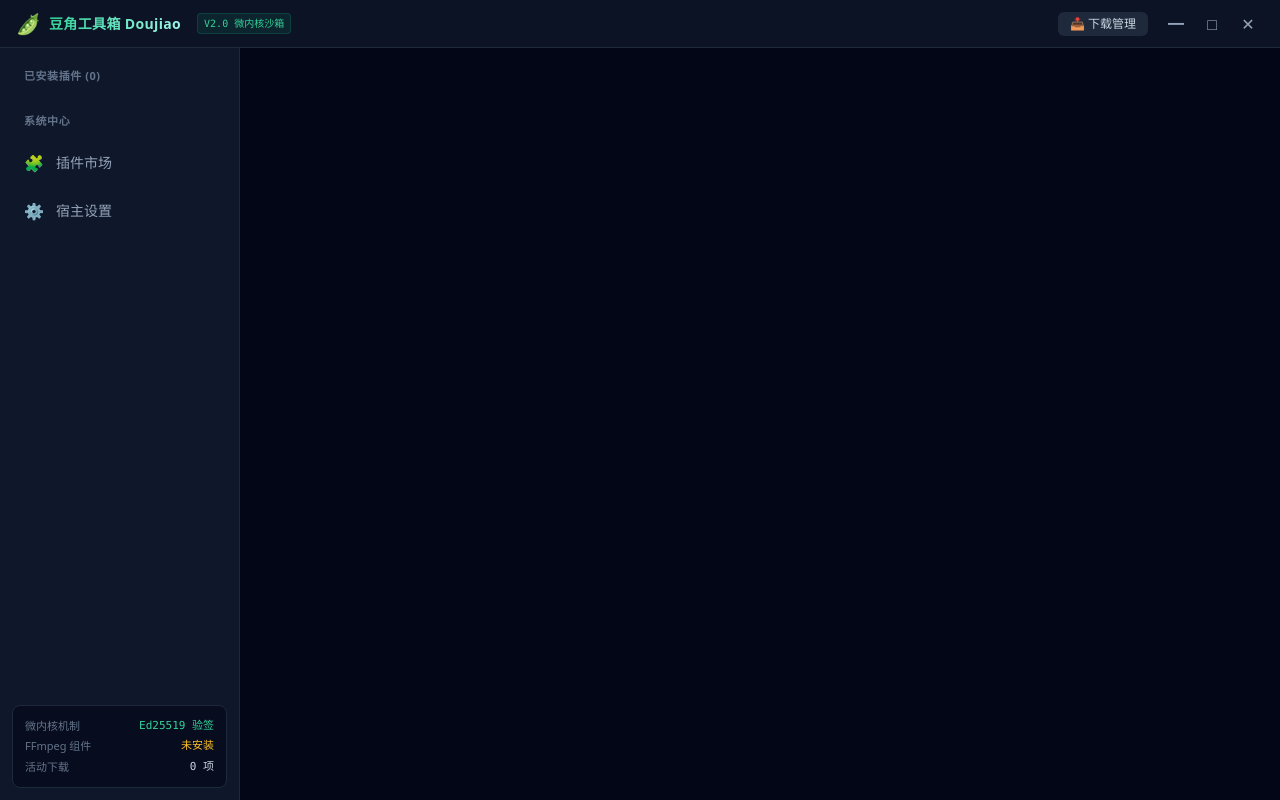
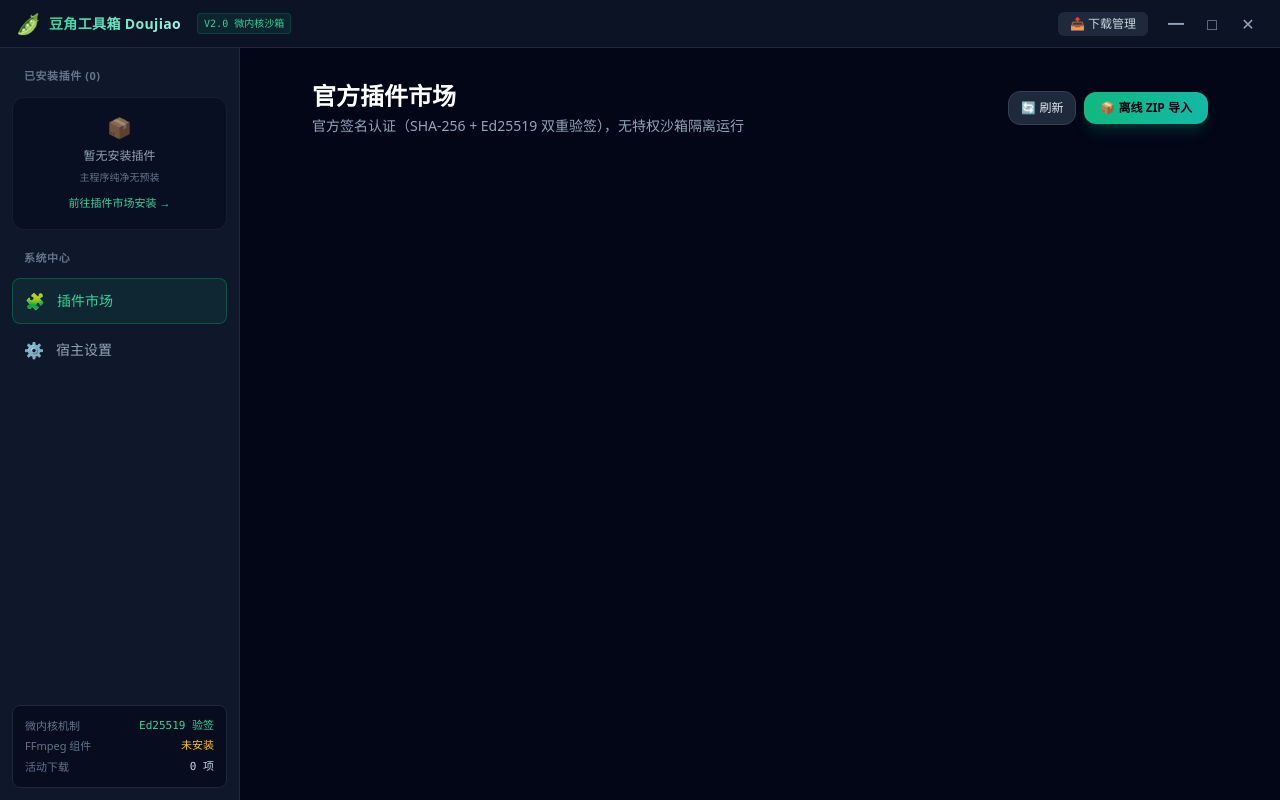
Before and after one commit to newbee7955/doujiao, a React (Vite) app in the folder apps/host/: page / in a window 1280 px wide. Built offline with nearby package versions, Linux system fonts and the light colour scheme.

Commit message:
feat: start host with zero pre-installed plugins for manual testing

```diff
--- a/apps/host/src/renderer/src/App.tsx
+++ b/apps/host/src/renderer/src/App.tsx
@@ -50,7 +50,7 @@ interface PermissionDiffModalData {
 export default function App(): JSX.Element {
   const [plugins, setPlugins] = useState<PluginInfo[]>([])
   const [marketPlugins, setMarketPlugins] = useState<MarketPlugin[]>([])
-  const [activeTab, setActiveTab] = useState<string>('douyin-downloader')
+  const [activeTab, setActiveTab] = useState<string>('market')
   const [tasks, setTasks] = useState<any[]>([])
   const [showTasksDrawer, setShowTasksDrawer] = useState(false)
   const [douyinLoggedIn, setDouyinLoggedIn] = useState(false)
@@ -66,13 +66,11 @@ export default function App(): JSX.Element {
     if (window.hostAPI?.listPlugins) {
       const list = await window.hostAPI.listPlugins()
       setPlugins(list || [])
-      if (list && list.length > 0) {
       setActiveTab((prev) => {
         if (prev === 'market' || prev === 'settings') return prev
-          const exists = list.some((p: any) => p.id === prev)
-          return exists ? prev : list[0].id
+        const exists = list && list.some((p: any) => p.id === prev)
+        return exists ? prev : 'market'
       })
-      }
     }
   }
 
@@ -362,7 +360,20 @@ export default function App(): JSX.Element {
               已安装插件 ({plugins.length})
             </div>
 
-            {plugins.map((plugin) => (
+            {plugins.length === 0 ? (
+              <div className="px-3 py-4 my-1 rounded-xl bg-slate-950/40 border border-slate-800/60 text-center space-y-1.5">
+                <div className="text-xl opacity-60">📦</div>
+                <div className="text-xs text-slate-400 font-medium">暂无安装插件</div>
+                <p className="text-[10px] text-slate-500">主程序纯净无预装</p>
+                <button
+                  onClick={() => setActiveTab('market')}
+                  className="text-[11px] text-emerald-400 hover:underline pt-1 inline-block"
+                >
+                  前往插件市场安装 →
+                </button>
+              </div>
+            ) : (
+              plugins.map((plugin) => (
                 <button
                   key={plugin.id}
                   onClick={() => setActiveTab(plugin.id)}
@@ -387,7 +398,8 @@ export default function App(): JSX.Element {
                     </div>
                   </div>
                 </button>
-            ))}
+              ))
+            )}
 
             <div className="pt-4 px-3 py-2 text-[11px] font-semibold tracking-wider text-slate-500 uppercase">
               系统中心
```
Also changed, not shown: apps/host/src/main/plugins/plugin-manager.ts (+14 -9 lines). Lines whose indentation alone changed are shown as unchanged.
